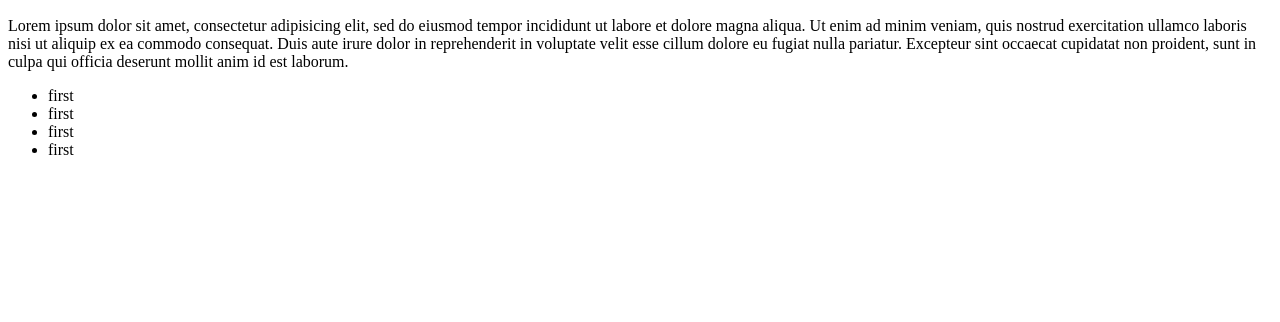
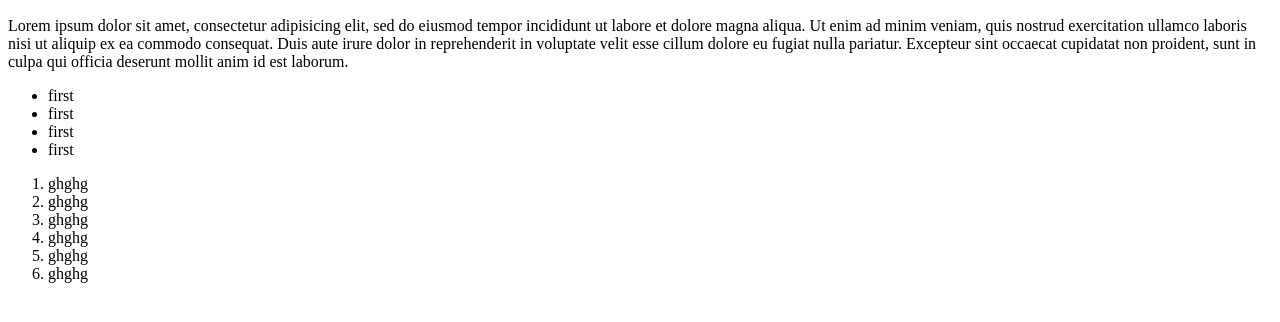
Before and after one commit to irina20188/xxx, a plain HTML site: page index.html in a window 1280 px wide. Shown: the part 110-432 px from the top of the page. Drawn offline with Linux system fonts and the light colour scheme.

Commit message:
5 commit

```diff
--- a/index.html
+++ b/index.html
@@ -21,6 +21,14 @@
 		<li>first</li>
 		<li>first</li>
 	</ul>
+	<ol>
+		<li>ghghg</li>
+		<li>ghghg</li>
+		<li>ghghg</li>
+		<li>ghghg</li>
+		<li>ghghg</li>
+		<li>ghghg</li>
+	</ol>
 
 </body>
 </html>
```
